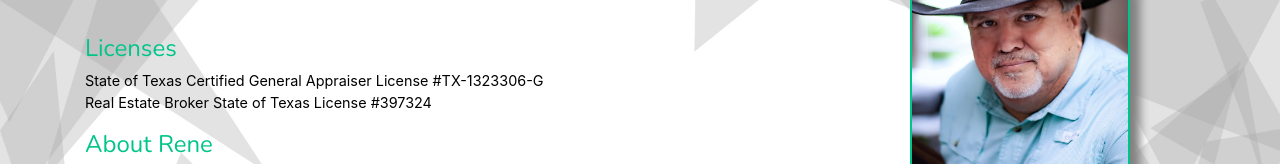
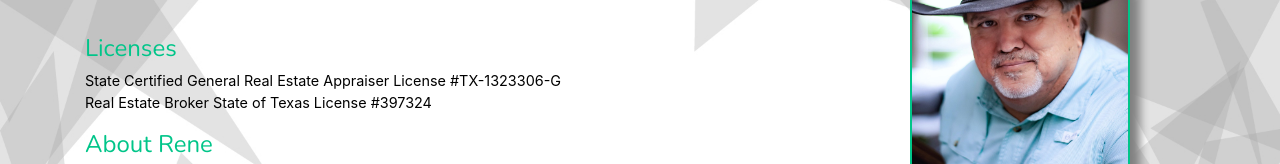
Before and after one commit to renedelacruz/renedelacruz.github.io, a website: page index.html in a window 1280 px wide. Shown: the part 779-943 px from the top of the page. Drawn offline with nearby package versions, Linux system fonts and the light colour scheme; a web font is replaced by a local one.

Commit message:
change title name

```diff
--- a/index.html
+++ b/index.html
@@ -109,7 +109,7 @@
           <br>
             <h4 style="color:#00c589;">                                             Licenses</h4>
             <p style="color:#000000;font-size:90%;">
-            State of Texas Certified General Appraiser License #TX-1323306-G
+            State Certified General Real Estate Appraiser License #TX-1323306-G
             <br>
             Real Estate Broker State of Texas License #397324
             </p>
```
